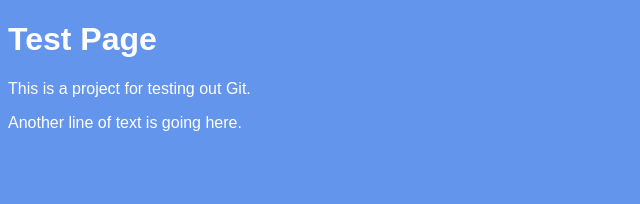
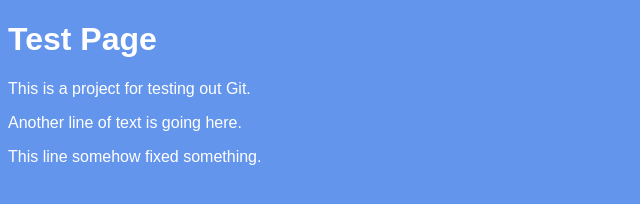
Before and after one commit to myrsine549/myrsine549.github.io, a plain HTML site: page index.html in a window 1280 px wide. Shown: the whole page, without its empty margins (0-640 px from the left). Drawn offline with Linux system fonts and the light colour scheme.

Commit message:
Added emergency fix to index.html

```diff
--- a/index.html
+++ b/index.html
@@ -7,5 +7,6 @@
     <h1>Test Page</h1>
     <p>This is a project for testing out Git.</p>
     <p>Another line of text is going here.</p>
+    <p>This line somehow fixed something.</p>
   </body>
 </html>
```
